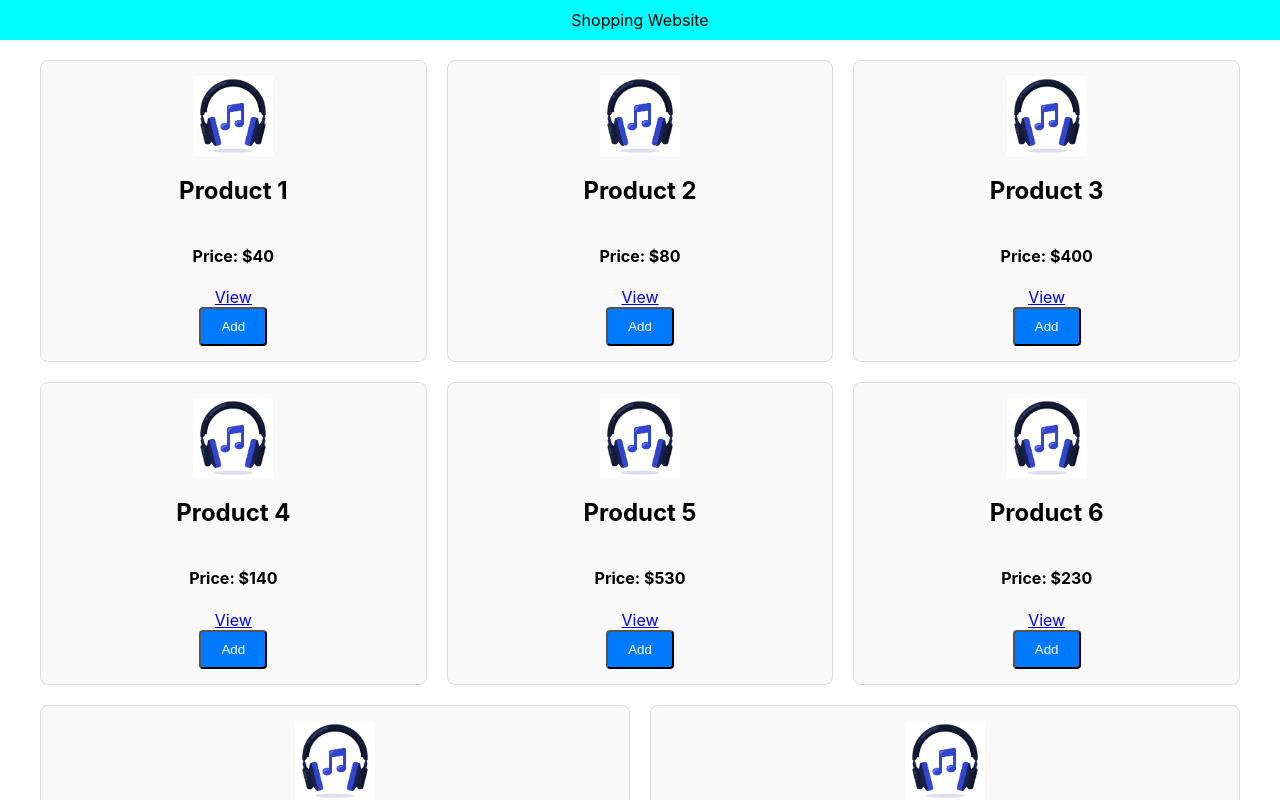
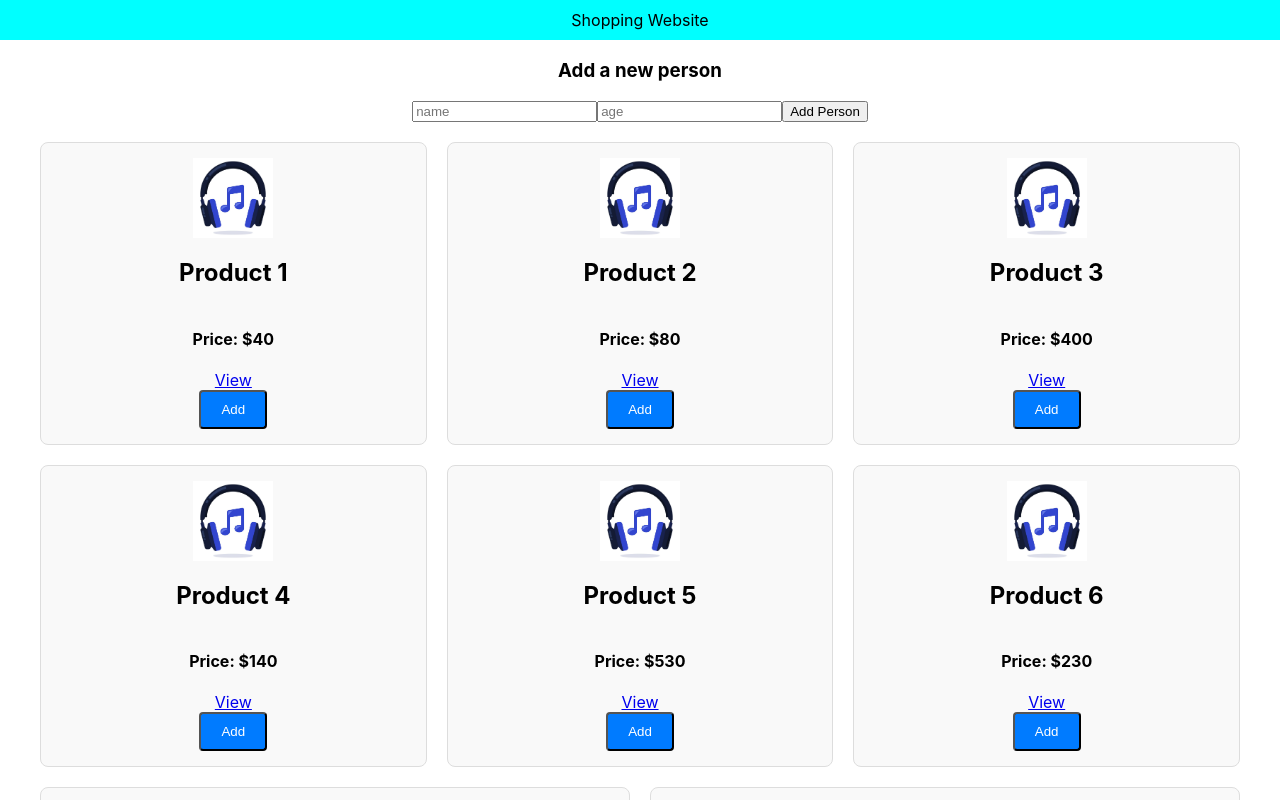
Before and after one commit to PrathamArora27/Shopping-cart, a React (Create React App) app in the folder shopping-cart-app/: page / in a window 1280 px wide. Shown: the top 800 px of the page. Built offline with nearby package versions, Linux system fonts and the light colour scheme.

Commit message:
added new product functionality but with bugs like not showing view product for them

```diff
--- a/shopping-cart-app/src/App.js
+++ b/shopping-cart-app/src/App.js
@@ -6,10 +6,12 @@ import CartBox from './components/CartBox';
 import ProductDetail from './components/ProductDetail';
 import { useState, useEffect } from 'react';
 import { BrowserRouter as Router, Routes, Route } from 'react-router-dom';
+import NewProduct from './components/NewProduct';
 
 function App() {
   const [arr, setArr] = useState([]);
   const [Total, setTotal] = useState(0);
+  const [prod, setProd] = useState(products);
 
   // Function to add a product to the cart
   const addFunc = (product) => {
@@ -32,6 +34,14 @@ function App() {
     setTotal(newTotal);
   }, [arr]);
 
+
+
+
+  // adding new element to array
+  const addNewprod = (newProd)=>{
+    setProd([...prod,newProd])
+  }
+
   return (
     <Router>
       <div className="App">
@@ -41,12 +51,13 @@ function App() {
             path="/"
             element={
               <div className="main-container">
-                <CartItems products={products} addLogic={addFunc} />
+                <NewProduct addNewprod={addNewprod} prod={prod}/>
+                <CartItems products={prod} addLogic={addFunc} />
                 <CartBox items={arr} Total={Total} />
               </div>
             }
           />
-          <Route path="/product/:id" element={<ProductDetail products={products} />} />
+          <Route path="/product/:id" element={<ProductDetail products={prod} />} />
         </Routes>
       </div>
     </Router>
--- /dev/null
+++ b/shopping-cart-app/src/components/NewProduct.js
@@ -0,0 +1,33 @@
+import React, { useState } from 'react'
+
+const NewProduct = ({addNewprod,prod}) => {
+
+    const [newName, setnewName] = useState('');
+    const [price,setprice] = useState('');
+
+    const handleAddition = (e) =>{
+        e.preventDefault();
+        const newproduct = {Name:newName,Price:price};
+        addNewprod(newproduct);
+        setnewName('');
+        setprice('');
+    }
+
+  return (
+    <div>
+         <h3>Add a new person</h3>
+            <form onSubmit={handleAddition}>
+                <input type="text" placeholder='name' value={newName}
+                    onChange={(e) => setnewName(e.target.value)} required />
+
+                <input type="number" placeholder='age' value={price}
+                    onChange={(e) => setprice(e.target.value)} required />
+
+                <button type="submit">Add Person</button>
+            </form>
+
+    </div>
+  )
+}
+
+export default NewProduct
```
Also changed, not shown: shopping-cart-app/src/components/Imgcomp.js (deleted, +0 -24 lines).
